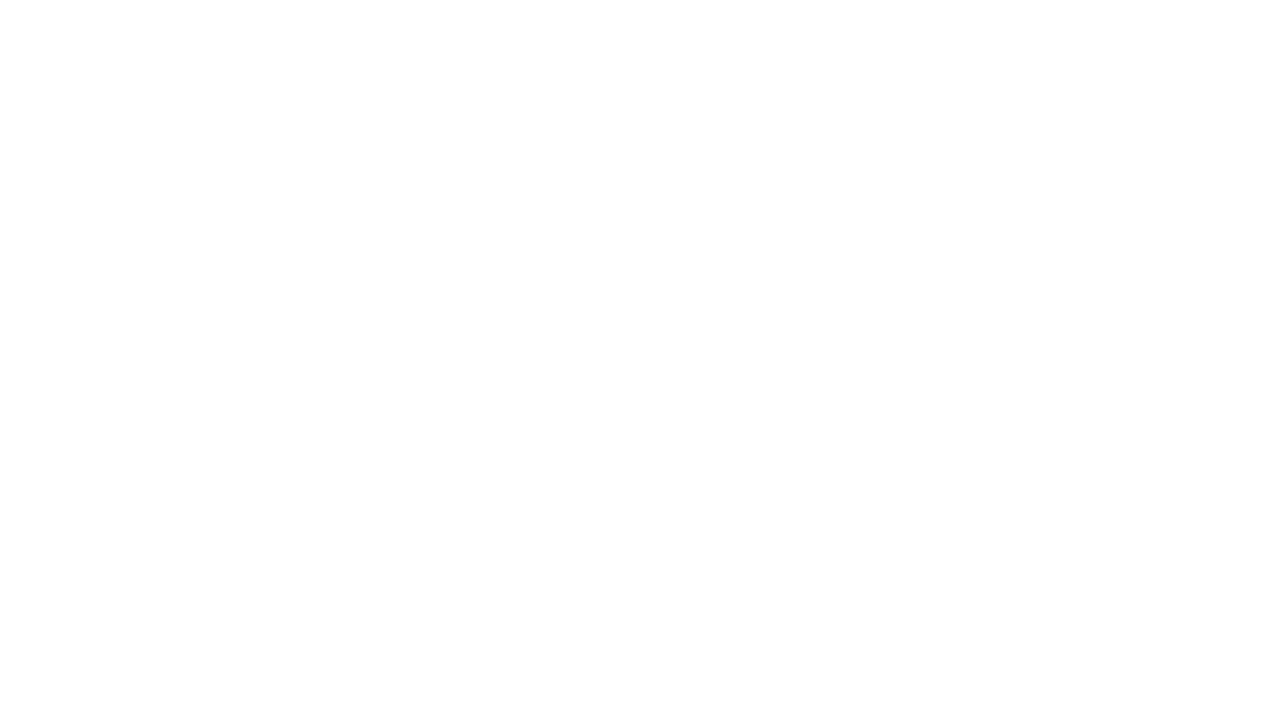
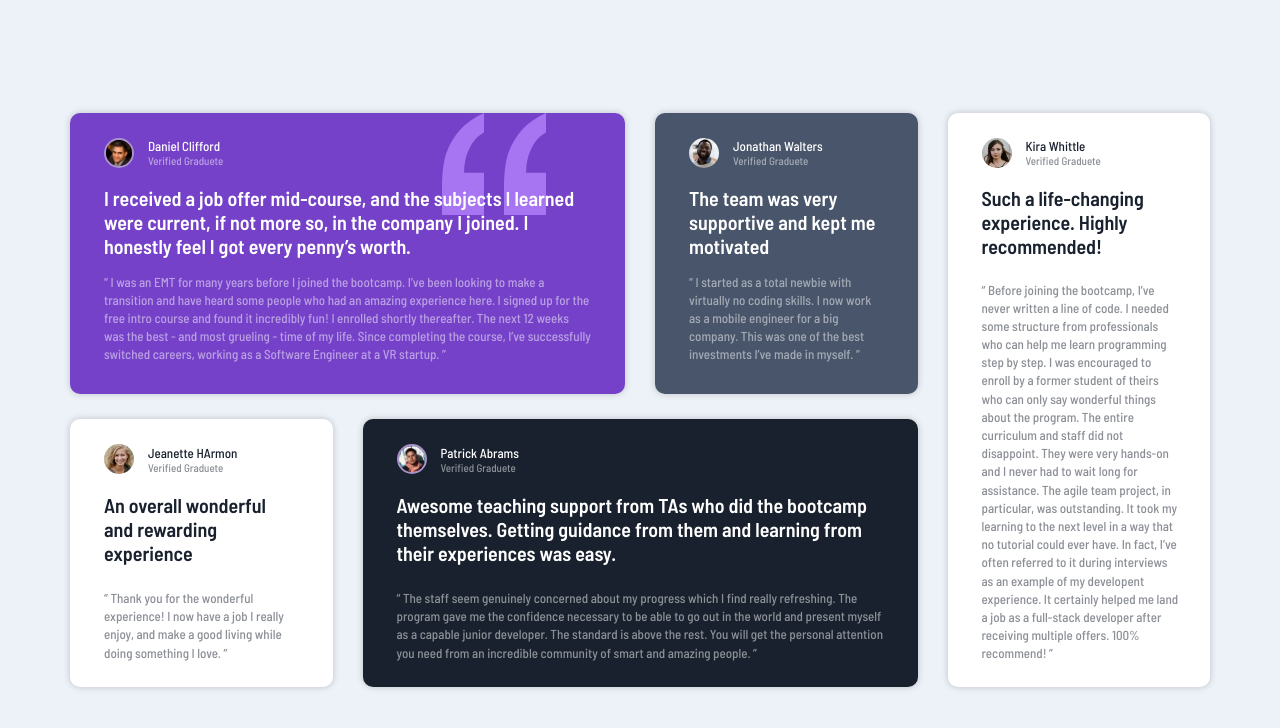
Before and after one commit to NebojsaStojakovic/week1-2-bonus, a plain HTML site: page index.html in a window 1280 px wide. Drawn offline with Linux system fonts and the light colour scheme.

Commit message:
finished

```diff
--- a/index.html
+++ b/index.html
@@ -6,10 +6,107 @@
     <meta http-equiv="X-UA-Compatible" content="IE=edge">
     <meta name="viewport" content="width=device-width, initial-scale=1.0">
     <title>Week 1-2 Bonus</title>
+    <link rel="stylesheet" href="style.css">
 </head>
 
 <body>
+    <div class="container">
+        <div class="testimonials">
+            <div class="testimonial__1 testimonial">
+                <img src="/images/bg-pattern-quotation.svg" alt="quote" class="quote">
+                <div class="testimonial__intro">
+                    <img src="/images/image-daniel.jpg" alt="daniel">
+                    <div class="card__person">
+                        <span>Daniel Clifford</span>
+                        <span>Verified Graduete</span>
+                    </div>
+                </div>
+                <p>I received a job offer mid-course, and the subjects I learned were current, if not more so,
+                    in the company I joined. I honestly feel I got every penny’s worth.
+                </p>
+                <blockquote>“ I was an EMT for many years before I joined the bootcamp. I’ve been looking to make a
+                    transition and have heard some people who had an amazing experience here. I signed up
+                    for the free intro course and found it incredibly fun! I enrolled shortly thereafter.
+                    The next 12 weeks was the best - and most grueling - time of my life. Since completing
+                    the course, I’ve successfully switched careers, working as a Software Engineer at a VR startup. ”
+                </blockquote>
+            </div>
+            <div class="testimonial__2 testimonial">
+                <div class="testimonial__intro">
+                    <img src="/images/image-jonathan.jpg" alt="jonathan">
+                    <div class="card__person">
+                        <span>Jonathan Walters</span>
+                        <span>Verified Graduete</span>
+                    </div>
+                </div>
+                <p>The team was very supportive and kept me motivated
+                </p>
+                <blockquote>“ I started as a total newbie with virtually no coding skills. I now work as a mobile
+                    engineer
+                    for a big company. This was one of the best investments I’ve made in myself. ”
+                </blockquote>
+            </div>
+            <div class="testimonial__3 testimonial">
+                <div class="testimonial__intro">
+                    <img src="/images/image-kira.jpg" alt="kira">
+                    <div class="card__person">
+                        <span>Kira Whittle</span>
+                        <span>Verified Graduete</span>
+                    </div>
+                </div>
+                <p>Such a life-changing experience. Highly recommended!
+                </p>
+                <blockquote>“ Before joining the bootcamp, I’ve never written a line of code. I needed some structure
+                    from
+                    professionals who can help me learn programming step by step. I was encouraged to enroll by a former
+                    student of theirs who can only say wonderful things about the program. The entire curriculum and
+                    staff
+                    did not disappoint. They were very hands-on and I never had to wait long for assistance. The agile
+                    team
+                    project, in particular, was outstanding. It took my learning to the next level in a way that no
+                    tutorial
+                    could ever have. In fact, I’ve often referred to it during interviews as an example of my developent
+                    experience. It certainly helped me land a job as a full-stack developer after receiving multiple
+                    offers.
+                    100% recommend! ”
+                </blockquote>
 
+            </div>
+            <div class="testimonial__4 testimonial">
+                <div class="testimonial__intro">
+                    <img src="/images/image-jeanette.jpg" alt="image-jeanette">
+                    <div class="testimonial__person">
+                        <span>Jeanette HArmon</span>
+                        <span>Verified Graduete</span>
+                    </div>
+                </div>
+                <p>An overall wonderful and rewarding experience
+                </p>
+                <blockquote>“ Thank you for the wonderful experience! I now have a job I really enjoy, and make a good
+                    living
+                    while doing something I love. ”
+                </blockquote>
+            </div>
+            <div class="testimonial__5 testimonial">
+                <div class="testimonial__intro">
+                    <img src="/images/image-patrick.jpg" alt="patrick">
+                    <div class="testimonial__person">
+                        <span>Patrick Abrams</span>
+                        <span>Verified Graduete</span>
+                    </div>
+                </div>
+                <p>Awesome teaching support from TAs who did the bootcamp themselves. Getting guidance from them and
+                    learning from their experiences was easy.
+                </p>
+                <blockquote>“ The staff seem genuinely concerned about my progress which I find really refreshing. The
+                    program
+                    gave me the confidence necessary to be able to go out in the world and present myself as a capable
+                    junior developer. The standard is above the rest. You will get the personal attention you need from
+                    an incredible community of smart and amazing people. ”
+                </blockquote>
+            </div>
+        </div>
+    </div>
 </body>
 
 </html>
--- a/style.css
+++ b/style.css
@@ -0,0 +1,162 @@
+@import url('https://fonts.googleapis.com/css2?family=Barlow+Semi+Condensed:wght@500;600&display=swap');
+
+:root {
+    /* colors */
+    --moderate-violet: hsl(263, 55%, 52%);
+    --blackish-blue: hsl(219, 29%, 14%);
+    --dark-grayish-blue: hsl(217, 19%, 35%);
+    --light-grayish-blue: hsl(210, 46%, 95%);
+    --light-grey: hsl(0, 0%, 81%);
+	--white: hsl(0, 0%, 100%);
+    --border-color: hsl(263, 36%, 69%);
+    /* font weight */
+    --medium-font: 500;
+    --semi-bold: 600;
+}
+* {
+    box-sizing: border-box;
+    padding: 0;
+    margin: 0;
+}
+body {
+    font-family: 'Barlow Semi Condensed', sans-serif;
+    background-color: var(--light-grayish-blue);
+    font-size: 13px;
+}
+img {
+    max-width: 100%;
+    height: auto;
+    object-fit: cover;
+}
+.container {
+    padding: 0 20px;
+ 	max-width: 1180px;
+ 	margin: 0 auto;
+	height: 100vh;
+    display: grid;
+    place-items: center;
+}
+.testimonials {
+    display: grid;
+    grid-template-columns: 1fr;
+    gap: 30px;
+}
+.testimonial {
+    padding: 25px 34px 30px;
+    border-radius: 10px;
+    color: var(--white);
+    box-shadow: 0px 0px 7px 0px rgba(0,0,0,0.20);
+}
+.testimonial__1 {
+    background-color: var(--moderate-violet);
+    position: relative;
+}
+.testimonial__1 .quote {
+    position: absolute;
+    top: 0;
+    right: 20px;
+}
+.testimonial__2 {
+    background-color: var(--dark-grayish-blue);
+}
+.testimonial__3 {
+    background-color: var(--white);
+    color: var(--blackish-blue);
+    order: 1;
+}
+.testimonial__4 {
+    background-color: var(--white);
+    padding-bottom: 25px;
+}
+.testimonial__5 {
+    background-color: var(--blackish-blue);
+}
+.testimonial__3,
+.testimonial__4 {
+    color: var(--blackish-blue);
+}
+.testimonial__intro {
+    display: flex;
+    justify-content: flex-start;
+    align-items: center;
+    margin-bottom: 18px;
+    position: relative;
+}
+.testimonial__intro img {
+    border-radius: 50%;
+    margin-right: 14px;
+    width: 30px;
+}
+.testimonial__1 .testimonial__intro img,
+.testimonial__5 .testimonial__intro img {
+    border: 2px solid var(--border-color);
+}
+.testimonial__intro span {
+    display: block;
+}
+.testimonial__intro span:last-child {
+    opacity: .5;
+    font-size: 11px;
+}
+.testimonial p {
+    margin-bottom: 15px;
+    font-size: 20px;
+    font-weight: var(--semi-bold);
+    position: relative;
+}
+.testimonial__3 {
+    padding-right: 30px;
+}
+.testimonial__3 p {
+    margin-bottom: 23px;
+}
+.testimonial blockquote {
+    opacity: .5;
+    line-height: 1.4;
+}
+.testimonial__3,
+.testimonial__4,
+.testimonial__5 {
+    padding-bottom: 25px;
+}
+.testimonial__4 .testimonial__intro,
+.testimonial__5 .testimonial__intro {
+    margin-bottom: 19px;
+}
+.testimonial__4 p,
+.testimonial__5 p {
+    margin-bottom: 24px;
+}
+
+@media screen and (min-width: 768px) {
+    .testimonials {
+        grid-template-columns: repeat(2, 1fr);
+    }
+}
+@media screen and (min-width: 1023px) {
+    .testimonials {
+        grid-template-columns: repeat(4, 1fr);
+        grid-template-rows: repeat(2, auto);
+        gap: 25px 30px;
+    }
+    .testimonial__1 {
+        grid-column: 1/3;
+    }
+    .testimonial__2 {
+        grid-column: 3/4;
+    }
+    .testimonial__3 {
+        grid-column: 4/5;
+        grid-row: 1/3;
+        order: 0;
+    }
+    .testimonial__4 {
+        grid-column: 1/2;
+    }
+    .testimonial__5 {
+        grid-column: 2/4;
+    }
+    .testimonial__1 .quote {
+        right: 79px;
+}
+}
```
Also changed, not shown: images/bg-pattern-quotation.svg (added), images/favicon-32x32.png (added), images/image-daniel.jpg (added), images/image-jeanette.jpg (added), images/image-jonathan.jpg (added), images/image-kira.jpg (added), images/image-patrick.jpg (added).
